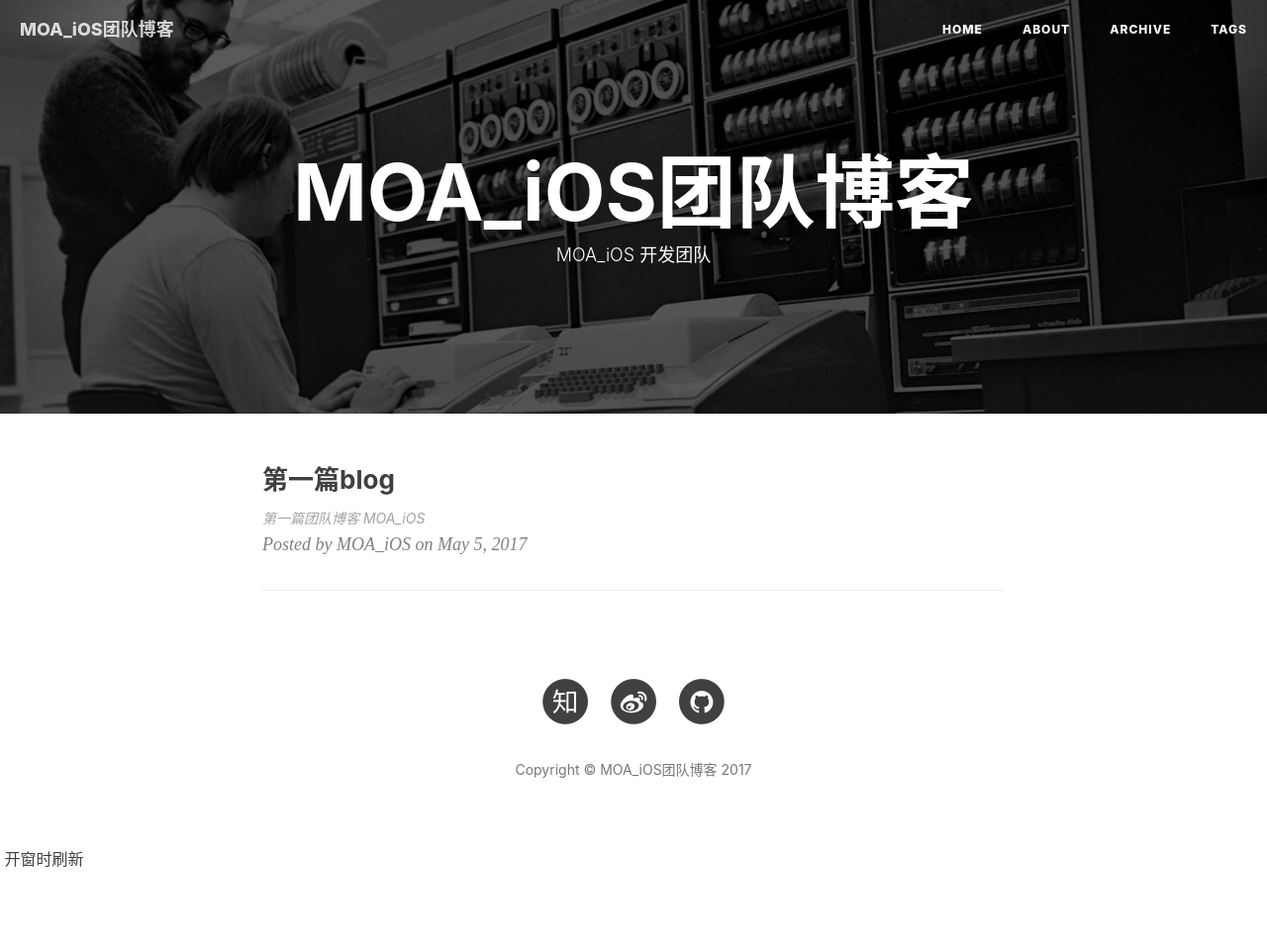
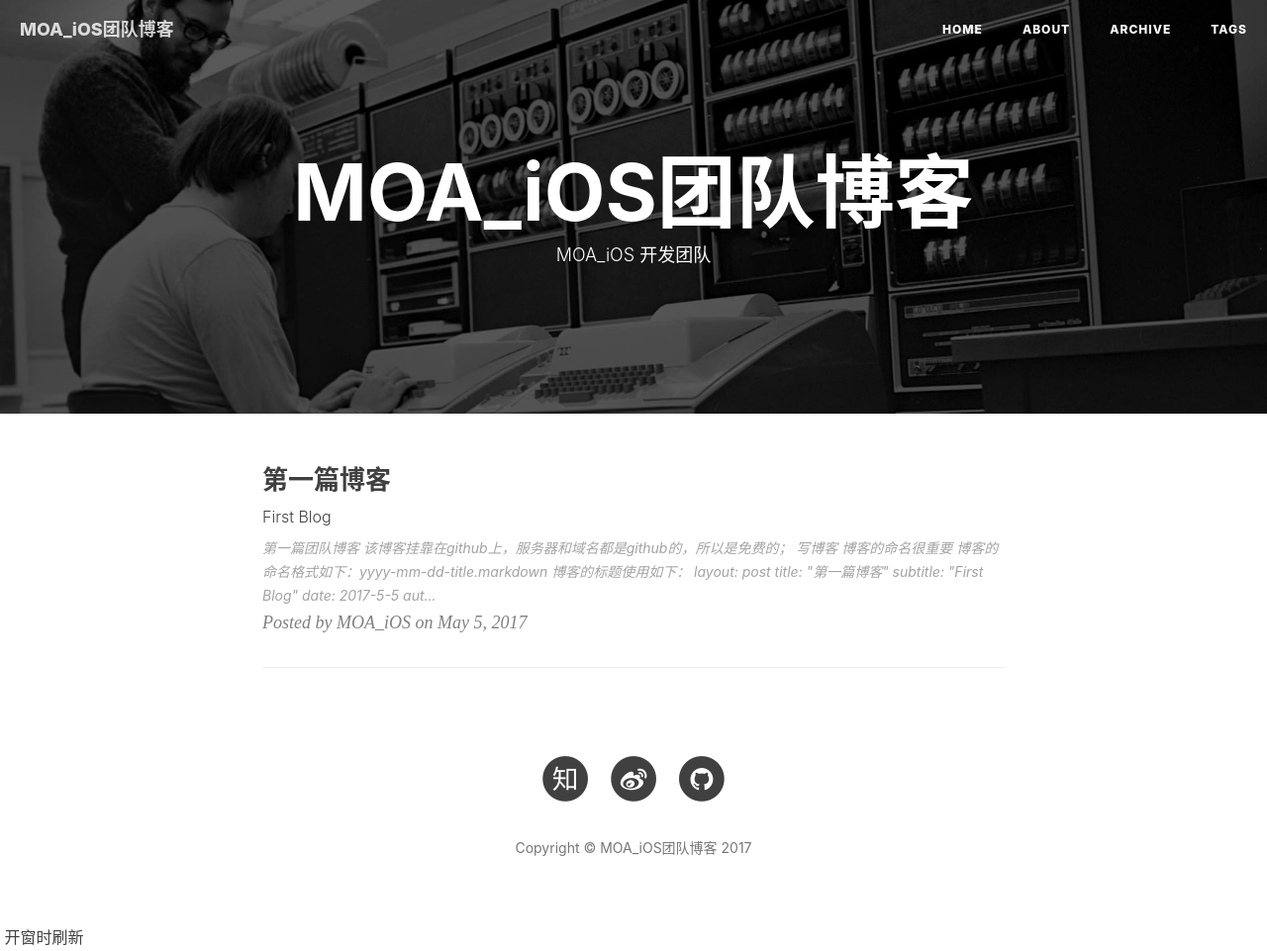
Before and after one commit to MOAiOS/MOAiOS.github.io, a Jekyll site: the page built from index.html, in a window 1280 px wide. Shown: the whole page at 99% size. Built offline with Jekyll 4.4.1, drawn with Linux system fonts in a browser that asks for light colours; nearby versions of some CDN libraries; the list of posts is cut into pages by our own code; comment, search, counter and statistics services are not loaded; before the commit the page ends 900 px from its top, so only the background shows below that.

Commit message:
first blog

````diff
--- a/_posts/2017-5-5-FirstBlog.markdown
+++ b/_posts/2017-5-5-FirstBlog.markdown
@@ -1,7 +1,7 @@
 ---
 layout:     post
-title:      "第一篇blog"
-subtitle:   ""
+title:      "第一篇博客"
+subtitle:   "First Blog"
 date:       2017-5-5
 author:     "MOA_iOS"
 header-img: "img/post-bg-ios9-web.jpg"
@@ -12,4 +12,63 @@
 
 ### 第一篇团队博客
 
-MOA_iOS
+该博客挂靠在github上，服务器和域名都是github的，所以是免费的；
+
+#### 写博客
+
+**博客的命名很重要**
+博客的命名格式如下：yyyy-mm-dd-title.markdown
+
+**博客的标题使用如下：**
+
+```c
+layout:     post
+title:      "第一篇博客"
+subtitle:   "First Blog"
+date:       2017-5-5
+author:     "MOA_iOS"
+header-img: "img/post-bg-ios9-web.jpg"
+catalog:    true
+tags: - iOS
+```
+**基本只要注意几点：**
+title就是文章的标题，subtitle可不填，date日期必填，author就是作者。tags就是分类
+
+**写博客使用的语法是Markdown，该语法基本使用如下：**
+
+# 一级标题
+## 二级标题
+### 三级标题
+#### 四级标题
+##### 五级标题
+###### 六级标题
+
+- 文本1
+- 文本2
+- 文本3
+
+1. 文本1
+2. 文本2
+3. 文本3
+
+[简书](http://www.jianshu.com)
+
+插入图片有一点区别：
+
+md语法：![](图片链接地址)
+
+博客的插入图片为：<img src="https://MOAiOS.GitHub.io/images/xxxx.png" />，然后需要将xxxx.png放入images文件夹下
+
+
+**加粗**
+
+代码文本'NSString'
+
+插入代码：
+
+```objective_c
+NSLog("hello world!");
+```
+#### 上传博客
+
+clone 该博客项目到本地，然后将写的博客放入post目录下，提交就OK了，可以用同一个账号提交，也可以用多个
````
